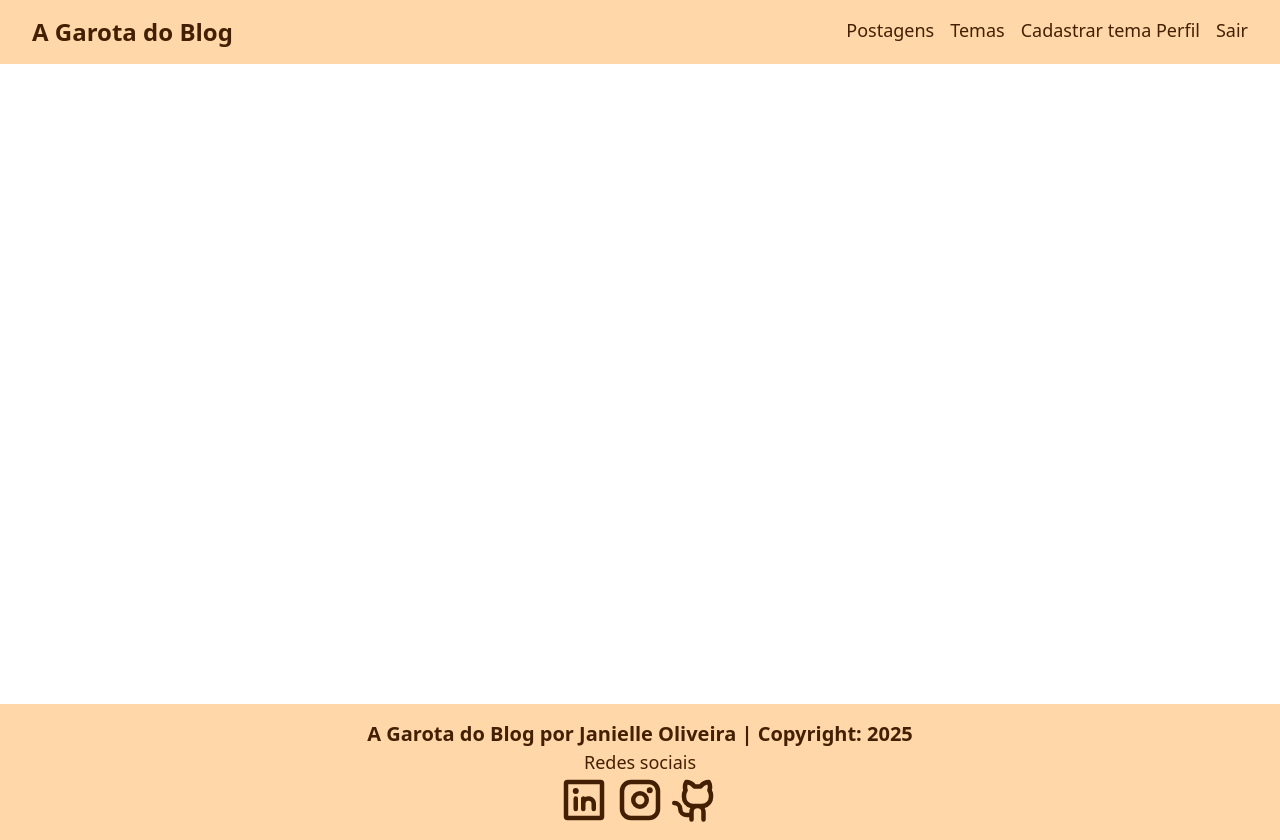
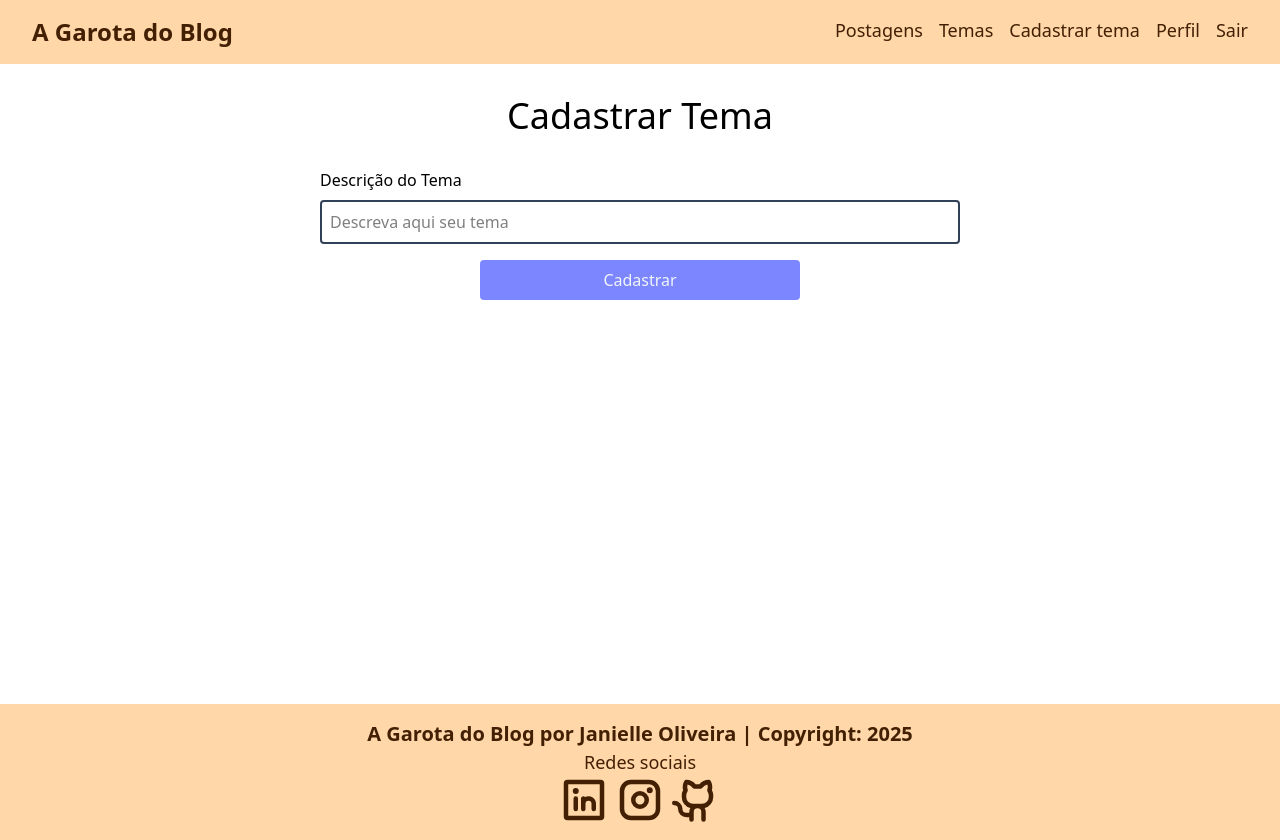
Before and after one commit to JanielleOliveira/blogpessoal_react, a React (Vite) app: page /cadastrartema in a window 1280 px wide. Built offline with nearby package versions, Linux system fonts and the light colour scheme.

Commit message:
Criando o Componente FormTema + Estilização

```diff
--- a/src/App.tsx
+++ b/src/App.tsx
@@ -1,11 +1,12 @@
 import { BrowserRouter, Route, Routes } from 'react-router-dom'
 import Footer from './components/footer/Footer'
 import Navbar from './components/navbar/Navbar'
+import ListaTemas from './components/tema/listatemas/ListaTemas'
 import { AuthProvider } from './contexts/AuthContext'
 import Cadastro from './pages/cadastro/Cadastro'
 import Home from './pages/home/Home'
 import Login from './pages/login/Login'
-import ListaTemas from './components/tema/listatemas/ListaTemas'
+import FormTema from './components/tema/formtema/FormTema'
 
 // Componente principal da aplicação
 function App() {
@@ -23,6 +24,8 @@
 							<Route path='/home' element={<Home />}/>
 							<Route path="/cadastro" element={<Cadastro />} />
 							<Route path="/temas" element={<ListaTemas />} />
+							<Route path="/cadastrartema" element={<FormTema />} />
+							<Route path="/editartema/:id" element={<FormTema />} />
 						</Routes>
 					</div>
 				<Footer/>
--- a/src/components/navbar/Navbar.tsx
+++ b/src/components/navbar/Navbar.tsx
@@ -26,7 +26,7 @@
                     <div className='flex gap-4'>
                         Postagens
                         <Link to='/temas' className='hover:underline'>Temas</Link>
-                        Cadastrar tema
+                        <Link to='/cadastrartema' className='hover:underline'>Cadastrar tema</Link>
                         Perfil
                          <Link to='' onClick={logout}>Sair</Link>
                     </div>
--- /dev/null
+++ b/src/components/tema/formtema/FormTema.tsx
@@ -0,0 +1,28 @@
+function FormTema() {
+  return (
+    <div className="container flex flex-col items-center justify-center mx-auto">
+      <h1 className="text-4xl text-center my-8">Cadastrar Tema</h1>
+
+      <form className="w-1/2 flex flex-col gap-4">
+        <div className="flex flex-col gap-2">
+          <label htmlFor="descricao">Descrição do Tema</label>
+          <input
+            type="text"
+            placeholder="Descreva aqui seu tema"
+            name="descricao"
+            className="border-2 border-slate-700 rounded p-2"
+          />
+        </div>
+        <button
+          className="rounded text-slate-100 bg-indigo-400
+                    hover:bg-indigo-800 w-1/2 py-2 mx-auto flex justify-center"
+          type="submit">
+
+          Cadastrar
+        </button>
+      </form>
+    </div>
+  );
+}
+
+export default FormTema;
--- a/src/components/tema/listatemas/ListaTemas.tsx
+++ b/src/components/tema/listatemas/ListaTemas.tsx
@@ -1,3 +1,4 @@
+/* eslint-disable react-hooks/exhaustive-deps */
 /* eslint-disable @typescript-eslint/no-explicit-any */
 import { useContext, useEffect, useState } from "react";
 import { useNavigate } from "react-router-dom";
```
